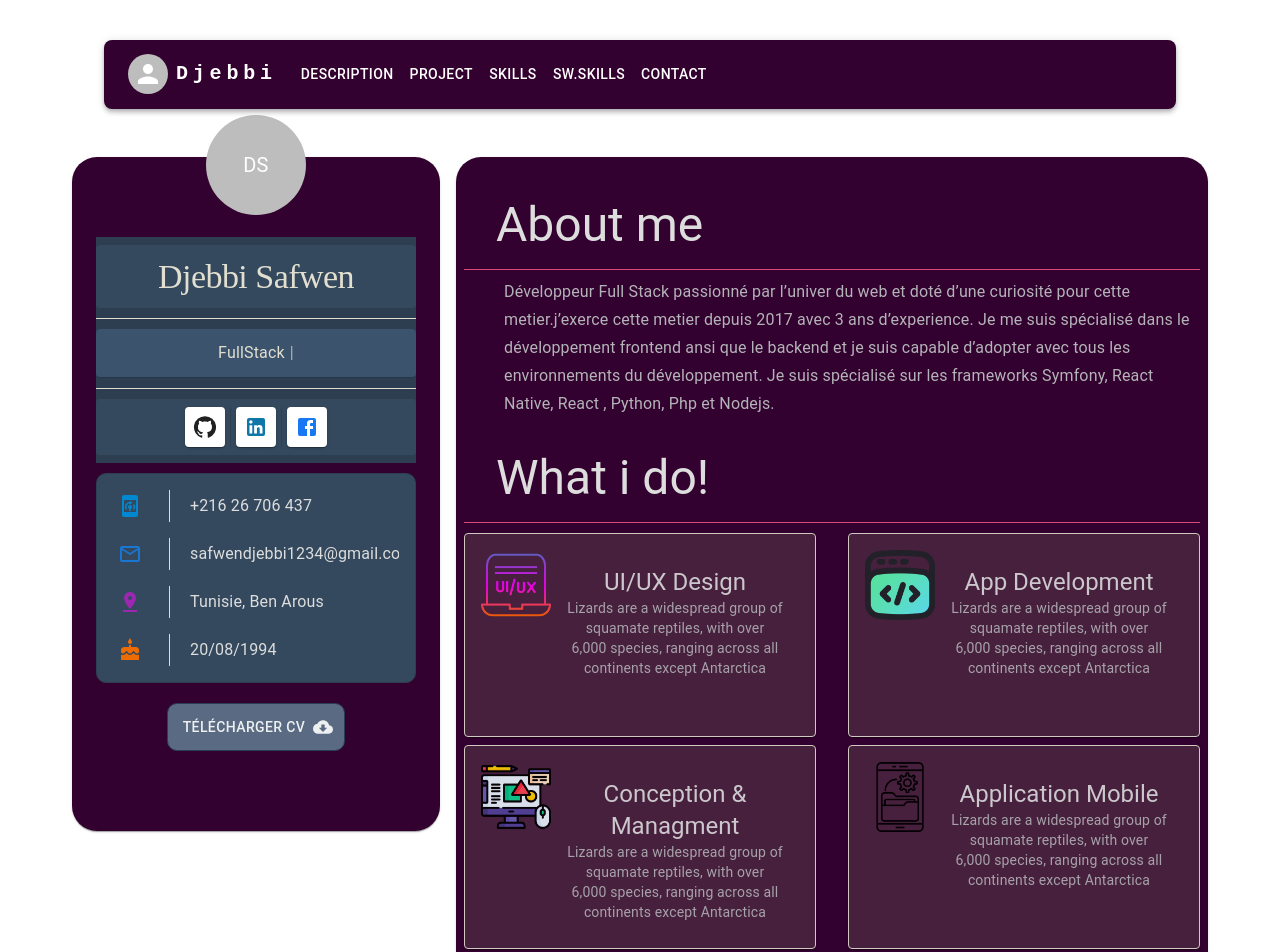
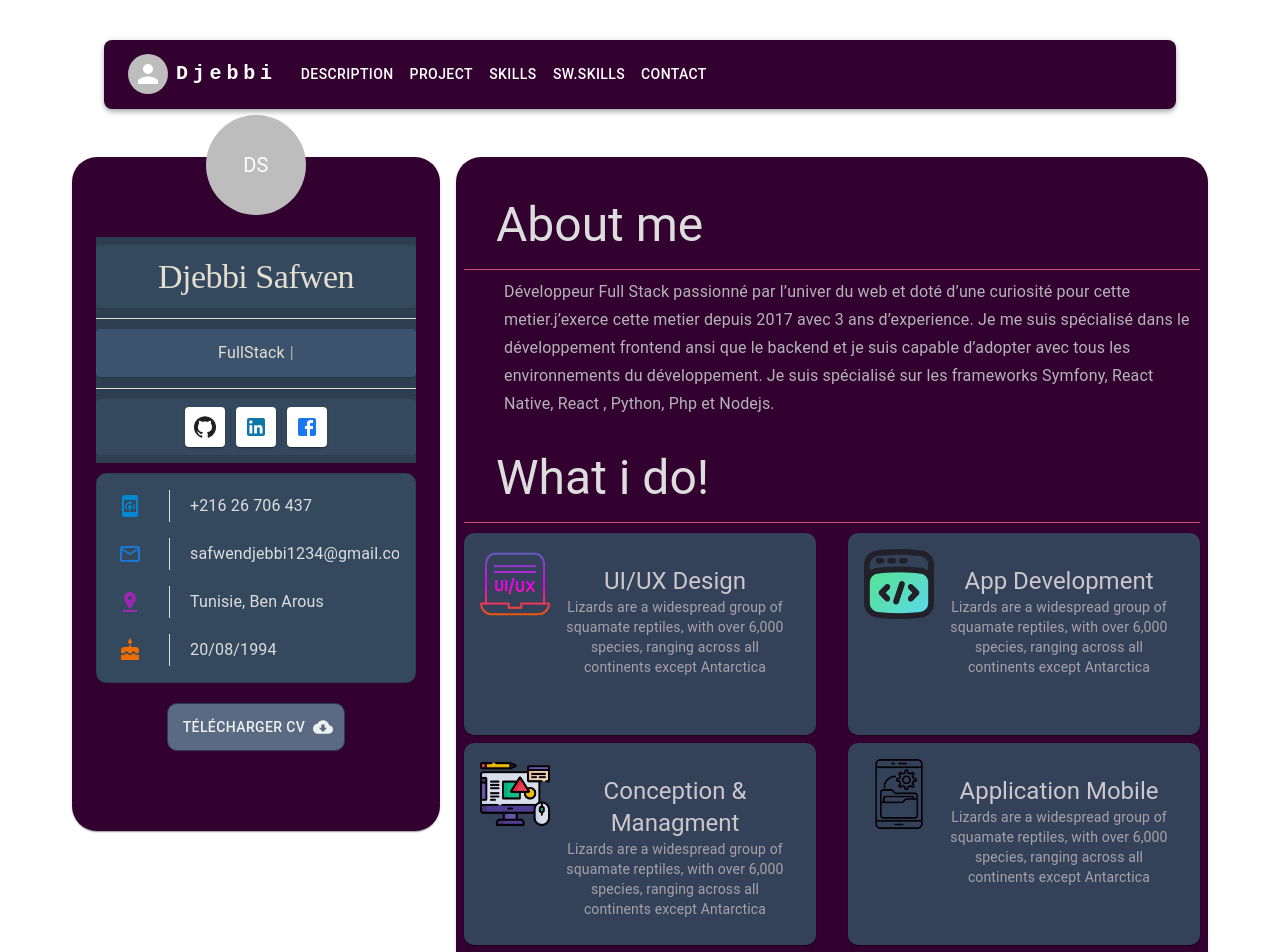
Before and after one commit to safwen-code/profileV5, a React (Create React App) app: page / in a window 1280 px wide. Shown: the top 952 px of the page. Built offline with nearby package versions, Linux system fonts and the light colour scheme; what react-swipeable-views-utils would draw is missing.

Commit message:
update description

```diff
--- a/src/content/about/Description.jsx
+++ b/src/content/about/Description.jsx
@@ -91,8 +91,9 @@ const Description = () => {
                 opacity: '0.9',
                 display: 'flex',
                 padding: 2,
-                bgcolor: '#49243E',
-                border: '1px solid #E2DFD0',
+                borderColor: '#2C3E50',
+                borderRadius: '10px',
+                bgcolor: '#34495E',
               }}
             >
               <CardMedia
@@ -127,8 +128,9 @@ const Description = () => {
                 opacity: '0.9',
                 display: 'flex',
                 padding: 2,
-                bgcolor: '#49243E',
-                border: '1px solid #E2DFD0',
+                borderColor: '#2C3E50',
+                borderRadius: '10px',
+                bgcolor: '#34495E',
               }}
             >
               <CardMedia
@@ -163,8 +165,9 @@ const Description = () => {
                 opacity: '0.9',
                 display: 'flex',
                 padding: 2,
-                bgcolor: '#49243E',
-                border: '1px solid #E2DFD0',
+                borderColor: '#2C3E50',
+                borderRadius: '10px',
+                bgcolor: '#34495E',
               }}
             >
               <CardMedia
@@ -199,8 +202,9 @@ const Description = () => {
                 opacity: '0.9',
                 display: 'flex',
                 padding: 2,
-                bgcolor: '#49243E',
-                border: '1px solid #E2DFD0',
+                borderColor: '#2C3E50',
+                borderRadius: '10px',
+                bgcolor: '#34495E',
               }}
             >
               <CardMedia
```
